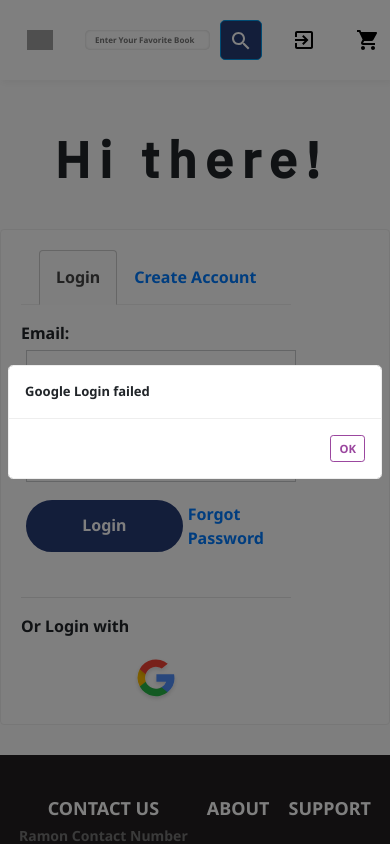
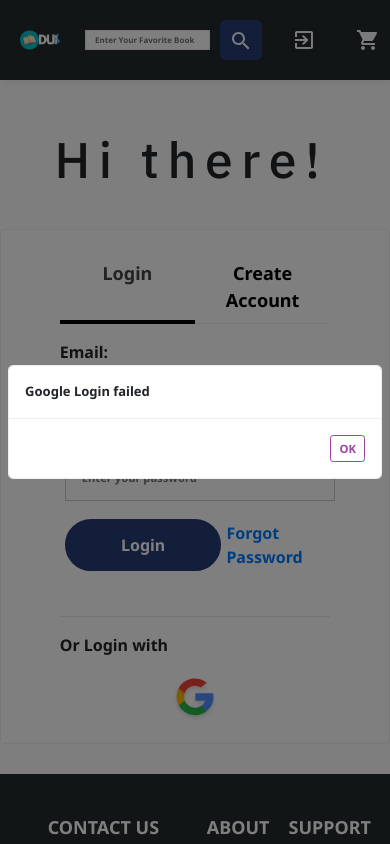
Before and after one commit to ripper-18/Ecommerce-Frontend, a React (Create React App) app: page /login in a window 390 px wide. Shown: the top 844 px of the page. Built offline with nearby package versions, Linux system fonts and the light colour scheme; grey boxes are pictures that could not be loaded.

Commit message:
Header change

```diff
--- a/src/App.css
+++ b/src/App.css
@@ -9,5 +9,5 @@
 
 h1 {
     font-family: 'IBM Plex Sans', sans-serif;
-    font-weight: bolder;
+
 }
--- a/src/components/Footer/footer.module.css
+++ b/src/components/Footer/footer.module.css
@@ -1,6 +1,6 @@
 .FooterMain {
   width: 100%;
-  background-color: #231f20;
+  background-color: #232b2b;
   font-size: 14px;
   color: grey;
   text-align: center;
@@ -8,7 +8,7 @@
 
 .Footer {
   width: 100%;
-  background-color: #231f20;
+  background-color: #232b2b;
   display: flex;
   justify-content: space-evenly;
   padding: 40px 0;
--- a/src/components/Header/Header.css
+++ b/src/components/Header/Header.css
@@ -11,7 +11,7 @@ a:active {
     position: sticky;
     top: 0;
     z-index: 100;
-    background: #ffffff;
+    background: #232b2b;
     box-shadow: 2px 2px 6px #f0f0f0,
         -2px -2px 6px #ffffff;
 }
@@ -33,25 +33,25 @@ a:active {
 }
 
 .header-search-input {
+    color: #232b2b;
     height: 10px;
     padding: 20px;
     width: 70%;
-    border-radius: 5px;
+
     border: 0 solid;
     box-shadow: inset 0px 0px 3px #CFCFCE, inset 0px 1px 0px #ffffff;
 }
 
 
 .header-search-input:hover {
-    border-radius: 5px;
+
     border: 0 solid;
     box-shadow: inset 0px 0px 6px #CFCFCE, inset 0px 1px 3px #ffffff;
 
 }
 
 .header-search-icon {
-    color: white;
-
+    color: #f5f6fa;
 }
 
 .header-search-icon-div {
@@ -59,18 +59,15 @@ a:active {
     height: 40px;
     margin-right: 10px;
     background-color: #273c75;
-    color: white;
+    color: #f5f6fa;
     margin-left: 5px;
     align-items: center;
     border-radius: 5px;
-    border:  1px solid #0097e6;
+    border:  1px solid #273c75;
 }
 
 .header-search-icon-div:hover {
-
     background-color: #192a56;
-
-
 }
 
 .header-option-lineOne {
@@ -91,7 +88,7 @@ a:active {
 }
 
 .header-links {
-    color: black;
+    color: #f5f6fa;
     padding: 10px;
 
 }
@@ -105,8 +102,8 @@ a:active {
 }
 
 .header-option :hover {
-    background-color: #ddf3ff;
-    color: black;
+    background-color: #f5f6fa;
+    color: #232b2b;
     transition: all 0.2s ease-out;
     border-radius: 5px;
 
@@ -117,18 +114,22 @@ a:active {
 .dynamic_cart {
     padding-left: 9px;
     padding-right: 9px;
-    -webkit-border-radius: 9px;
+    -webkit-border-radius: 50px;
     -moz-border-radius: 9px;
-    border-radius: 9px;
+    border-radius: 50px;
     font-size: 12px;
-    background: #192a56;
-    color: #fff;
+    background: #f5f6fa;
+    color: #232b2b;
     padding: 0 5px;
     vertical-align: top;
     margin-left: -10px;
     width: 100px;
 }
 
+.dynamic_cart:hover{
+    color: #f5f6fa;
+    background-color: #232b2b;
+}
 
 @media screen and (max-width:820px){
     .header-search{
@@ -152,7 +153,7 @@ a:active {
     }
 
     .header-links {
-        color: black;
+
         padding: 00px;
 
     }
--- a/src/components/Header/Header.js
+++ b/src/components/Header/Header.js
@@ -8,6 +8,7 @@ import AccountCircleIcon from '@material-ui/icons/AccountCircle';
 import { connect } from "react-redux";
 import { logoutUser } from "../../actions/auth_actions";
 import {showDialog} from '../../actions/dialog_actions'
+import logo from '../../assets/logo2.png'
 class Header extends Component{
     state={
         keyword:""
@@ -48,7 +49,7 @@ class Header extends Component{
             ...this.state,
             keyword: ""
         });
-        this.submitSearch2()}} src="https://i.ibb.co/3CWFddk/header-logo-1.png" alt="DUBookX"/></Link>
+        this.submitSearch2()}} src={logo} alt="DUBookX"/></Link>
 
             <div className="header-search">
                 <input className="header-search-input" placeholder="Enter Your Favorite Book" value={this.state.keyword} onChange={(e)=>this.setKeyword(e)} ></input>
@@ -62,12 +63,12 @@ class Header extends Component{
                     {!this.props.auth.isAuth?(
                         <Link to="/login" className="header-links">
                         <span className="header-option-lineOne"><ExitToAppIcon className ="exit-app-icon icon"></ExitToAppIcon></span>
-                        <span className="header-option-lineTwo">Login</span>
+                        <span className="header-option-lineTwo">LOGIN</span>
                     </Link>
                     ):(
                         <Link to="/profile"  className="header-links">
                         <span className="header-option-lineOne"><AccountCircleIcon className ="account-app-icon icon" /></span>
-                        <span className="header-option-lineTwo">Account</span>
+                        <span className="header-option-lineTwo">ACCOUNT</span>
                     </Link>
                     )}
 
@@ -86,14 +87,9 @@ class Header extends Component{
 
 
 
-                        <span className="header-option-lineTwo">Cart</span>
+                        <span className="header-option-lineTwo">CART</span>
                     </Link>)}
 
-
-                {/* <Link to="/cart" className="header-links">
-                    <span className="header-option-lineOne"><ShoppingCartIcon></ShoppingCartIcon></span>
-                    <span className="header-option-lineTwo">Cart</span>
-                </Link> */}
                 </div>
             </div>
         </div>
--- a/src/pages/login_page/loginScreen.js
+++ b/src/pages/login_page/loginScreen.js
@@ -12,6 +12,7 @@ import {
 import {showDialog} from '../../actions/dialog_actions'
 import google from '../../assets/google.svg'
 import ForgotPModal from './ForgotPModal'
+import cx from 'classnames'
 
 class Login extends Component {
     state = {
@@ -166,12 +167,12 @@ class Login extends Component {
                     <br></br><br></br>
                     <div className="justify-content-center row">
                     <div className=" col-md-8 col-sm-8">
-                    <div className={"card"} >
-                        <div className={"card-body"} style={{width:"80%"}}>
+                    <div className={"card"} style={{alignItems:"center"}} >
+                        <div className={"card-body"} style={{width:"80%",justifyContent:"center"}}>
                             <Tabs
                                 defaultActiveKey="login"
                                 id="uncontrolled-tab-example"
-
+                               className={cx(styles.tabs)}
                             >
                                 <Tab eventKey="login" title="Login" className = {styles.login_tab}>
                                     <div className="mt-3">
--- a/src/pages/profile_page/profilet.js
+++ b/src/pages/profile_page/profilet.js
@@ -95,15 +95,17 @@ class Profile extends Component {
         return ( <div className = 'outer_container' >
 
             <br/> <br/> <div className = "card_container" >
-            <div className = 'card' >
+            <div className = 'card' style={{marginBottom:"10px",margin:"auto"}} >
             <Tabs defaultActiveKey = "overview"
-             id = "uncontrolled-tab-example" >
+             id = "uncontrolled-tab-example"
+
+             >
             <Tab eventKey = "overview"
             title = "Account Overview"
             >
-           <div className="row justify-content-center mt-sm-3 pb-sm-5">
-                            <div className="col-sm-3 mt-sm-3">
-                                <div className="row pt-3 pt-sm-0 py-6 px-sm-3">
+           <div className="row justify-content-center mt-sm-6 pb-sm-5">
+                            <div className="col-sm-3 jmt-sm-6">
+                                <div className="row pt-3 pt-sm-0 py-6 px-sm-3 ">
                                     <div className="pb-1 m-sm-0 d-sm-flex w-100">
                                         <div className="card-header bg-white mt-4 mx-3 px-0">
                                             <h2  >Welcome Back</h2>
```
Also changed, not shown: src/assets/logo2.png (added), src/bootstrap.min.css, src/components/Footer/Footer.css (deleted).
